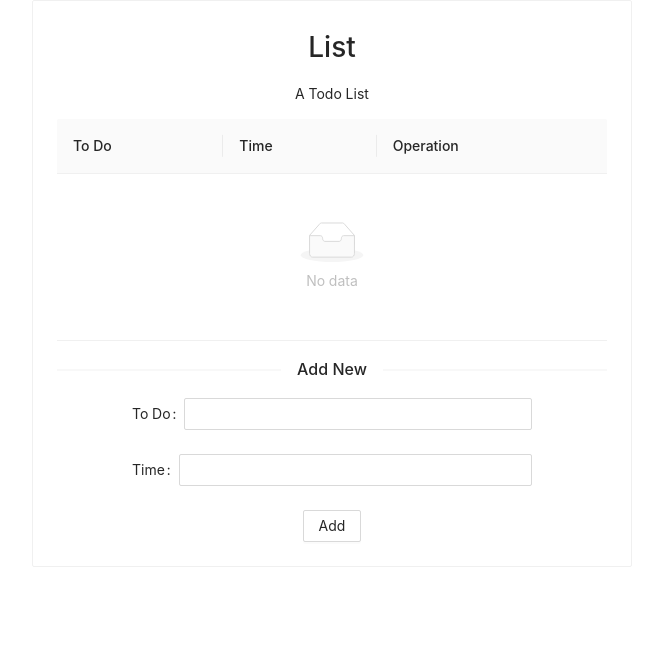
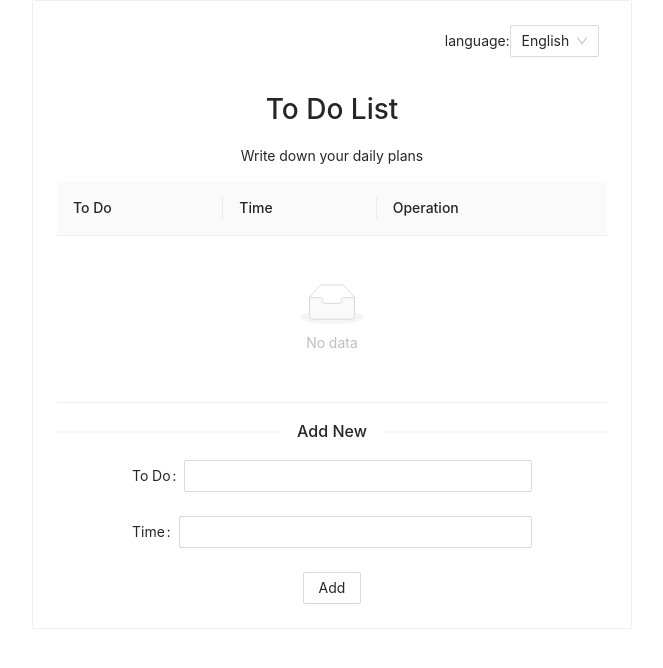
Before and after one commit to Thanks62/webpack, a React app: page / in a window 1280 px wide. Shown: the top 668 px of the page, without its empty margins (308-971 px from the left). Built offline with nearby package versions, Linux system fonts and the light colour scheme; the HTML template or start-up script is replaced by a standard one.

Commit message:
react-i18n-多语言控制

```diff
--- /dev/null
+++ b/public/language/ch.json
@@ -0,0 +1,11 @@
+{
+    "title":"计划表",
+    "btn_Add":"添加",
+    "btn_Edit":"编辑",
+    "subTitle":"记录你的每日计划",
+    "addNew":"新增计划",
+    "label_todo":"计划",
+    "label_time":"时间",
+    "btn_Delete":"删除",
+    "operation":"操作"
+}
--- /dev/null
+++ b/public/language/en.json
@@ -0,0 +1,11 @@
+{
+    "title":"To Do List",
+    "btn_Add":"Add",
+    "btn_Edit":"Edit",
+    "subTitle":"Write down your daily plans",
+    "addNew":"Add New",
+    "label_todo":"To Do",
+    "label_time":"Time",
+    "btn_Delete":"Delete",
+    "operation":"Operation"
+}
--- a/src/App.css
+++ b/src/App.css
@@ -8,3 +8,7 @@ body{
 	width: 600px;
 	margin-top: 150px;
 }
+.langOpt{
+	margin-left: 380px;
+	margin-bottom: 30px;
+}
--- a/src/App.js
+++ b/src/App.js
@@ -1,19 +1,35 @@
-import React, { Component } from 'react';
-import { Row,Col, Divider,Card } from 'antd';
+import React, { Component,Suspense } from 'react';
+import { Row,Col, Divider,Card,Select } from 'antd';
 import './App.css';
 import ToDoList from './container/ToDoList';
 import AddToDo from './container/AddToDo';
-class App extends Component{
+import {withTranslation} from 'react-i18next';
+const { Option } = Select;
+class AppComponent extends Component{
+//function App(){
+	//const {t,i18n}=useTranslation();
+	changeLang=(value)=>{
+		//const {i18n}=useTranslation();
+		this.props.i18n.changeLanguage(value);
+	};
 	render(){
+		const {t}=this.props;
 		return(
 				<Row justify="center" align="middle">
 					<Col>
 						<Card className="Content">
+							<div className="langOpt">
+							language:
+								<Select onChange={this.changeLang} defaultValue="English">
+									<Option value="ch">简体中文</Option>
+									<Option value="en">English</Option>
+								</Select>
+							</div>
 							<div className="container">
-								<h1>List</h1>
-								<p>A Todo List</p>
+								<h1>{t('title')}</h1>
+								<p>{t("subTitle")}</p>
 								<ToDoList></ToDoList>
-								<Divider orientation="center">Add New</Divider>
+								<Divider orientation="center">{t("addNew")}</Divider>
 								<AddToDo></AddToDo>
 							</div>
 						</Card>
@@ -21,7 +37,12 @@ class App extends Component{
 				</Row>
 			);
 	}
-
-
 }
-export default App;
+const MyComponent=withTranslation()(AppComponent);
+export default function App() {
+	return(
+		<Suspense fallback="loading">
+			<MyComponent></MyComponent>
+		</Suspense>
+	);
+}
--- a/src/ReduxForm.js
+++ b/src/ReduxForm.js
@@ -4,6 +4,7 @@ import { Form, Input, Button} from 'antd';
 import { connect } from 'react-redux';
 import {addToDo,init} from './action/index';
 import PropTypes from 'prop-types';
+import {useTranslation} from 'react-i18next';
 const InputToDo=({input,label})=>{
   return(
     <Form.Item
@@ -25,17 +26,18 @@ const InputTime=({input,label})=>{
   );
 };
 let ReduxForm = props => {
+  const {t}=useTranslation();
   const { handleSubmit,state} = props;
   return (
     <form onSubmit={handleSubmit}>
       <Field name="id" component="input" type="hidden"/>
       <div>
-        <Field name="name" component={InputToDo} label="To Do"/>
+        <Field name="name" component={InputToDo} label={t("label_todo")}/>
       </div>
       <div>
-        <Field name="job" component={InputTime} label="Time"/>
+        <Field name="job" component={InputTime} label={t("label_time")}/>
       </div>
-      <Button htmlType="submit" loading={state.loading} danger={state.danger} disabled={state.loading}>{state.btnText}</Button>
+      <Button htmlType="submit" loading={state.loading} danger={state.danger} disabled={state.loading}>{state.btnText==='Edit'?t("btn_Edit"):t("btn_Add")}</Button>
     </form>
   );
 };
--- a/src/Tables.js
+++ b/src/Tables.js
@@ -3,17 +3,19 @@ import { Button,Table,Space } from 'antd';
 import PropTypes from 'prop-types';
 import './App.css';
 const { Column } = Table;
+import {useTranslation} from 'react-i18next';
 
 const Tables = ({data,onRemove,onEditClick}) => {
+		const {t}=useTranslation();
         return (
             <Table dataSource={data} >
-				<Column title="To Do" dataIndex="name" key="id" />
-				<Column title="Time" dataIndex="job" key="id" />
-				<Column title="Operation"
+				<Column title={t("label_todo")} dataIndex="name" key="id" />
+				<Column title={t("label_time")} dataIndex="job" key="id" />
+				<Column title={t("operation")}
 					render={(record) => (
 							<Space size="middle">
-								<Button type="text" onClick={() => onEditClick(record.id,record.name,record.job)}>Edit</Button>
-								<Button type="text" onClick={() => onRemove(record.id)}>Delete</Button>
+								<Button type="text" onClick={() => onEditClick(record.id,record.name,record.job)}>{t("btn_Edit")}</Button>
+								<Button type="text" onClick={() => onRemove(record.id)}>{t("btn_Delete")}</Button>
 							</Space>
 					)}
 				/>
--- a/src/container/AddToDo.js
+++ b/src/container/AddToDo.js
@@ -4,7 +4,9 @@ import {addToDo,editToDo,inputData,editState} from '../action/index';
 import {isLoading,finish,fail} from '../action/uiState';
 import {SetData} from '../storage/storage';
 const mapStateToProps=state=>{
-	if(state.todos.data) SetData("list",JSON.stringify(state.todos.data));
+	if(state.todos.data) SetData("list",state.todos.data);
+	// const storage=window.localStorage;
+	// if(state.todos.data) storage.setItem("list",JSON.stringify(state.todos.data));
 	return {
 		...state,
 		data:state.todos.data,
--- a/src/container/ToDoList.js
+++ b/src/container/ToDoList.js
@@ -2,8 +2,6 @@ import {connect} from 'react-redux';
 import {removeToDo,inputData,editState} from '../action/index';
 import Tables from '../Tables';
 const mapsStateToProps=state=>{
-	const storage=window.localStorage;
-	if(state.todos.data) storage.setItem("list",JSON.stringify(state.todos.data));
 	return{
 		data:state.todos.data,
 		input_data:state.todos.input_data,
--- /dev/null
+++ b/src/i18n.js
@@ -0,0 +1,20 @@
+import i18n from 'i18next';
+import {initReactI18next} from 'react-i18next';
+import enTrans from '../public/language/en.json';
+import chTrans from '../public/language/ch.json';
+i18n.use(initReactI18next).init({
+    fallbackLng:'en',//default lang
+    debug:true,
+    interpolation:{
+        escapeValue:false
+    },
+    resources:{
+        en:{
+            translation:enTrans
+        },
+        ch:{
+            translation:chTrans
+        }
+    }
+});
+export default i18n;
--- a/src/index.js
+++ b/src/index.js
@@ -3,6 +3,7 @@ import { render } from 'react-dom';
 import { Provider } from 'react-redux';
 import store from './store/index';
 import App from './App';
+import './i18n';
 //ReactDOM.render(<App />, document.getElementById('root'));
 
 function component() {
```
Also changed, not shown: package.json (+6 -3 lines), 1 other file (tests, documents, lock files or other folders).
